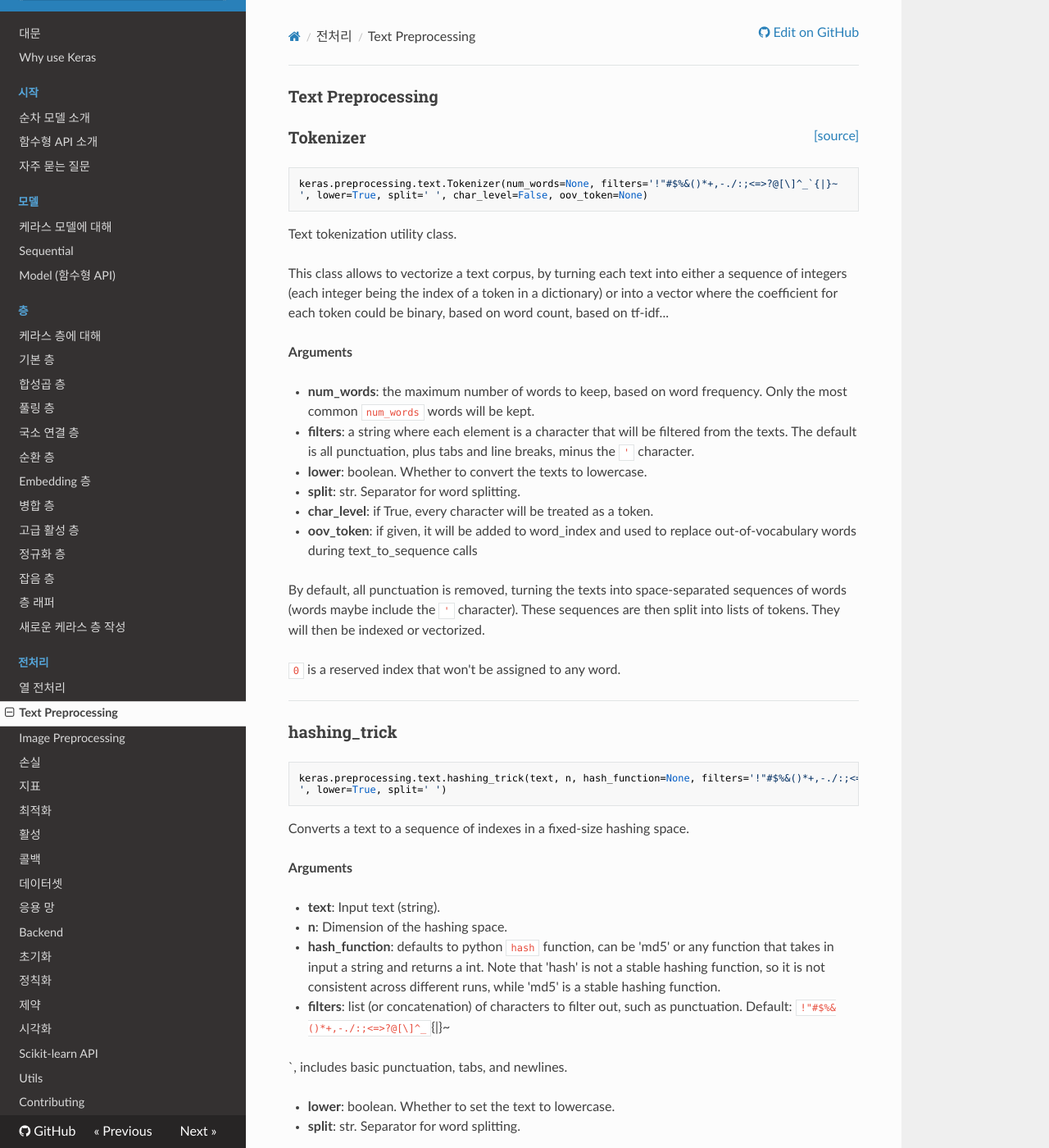
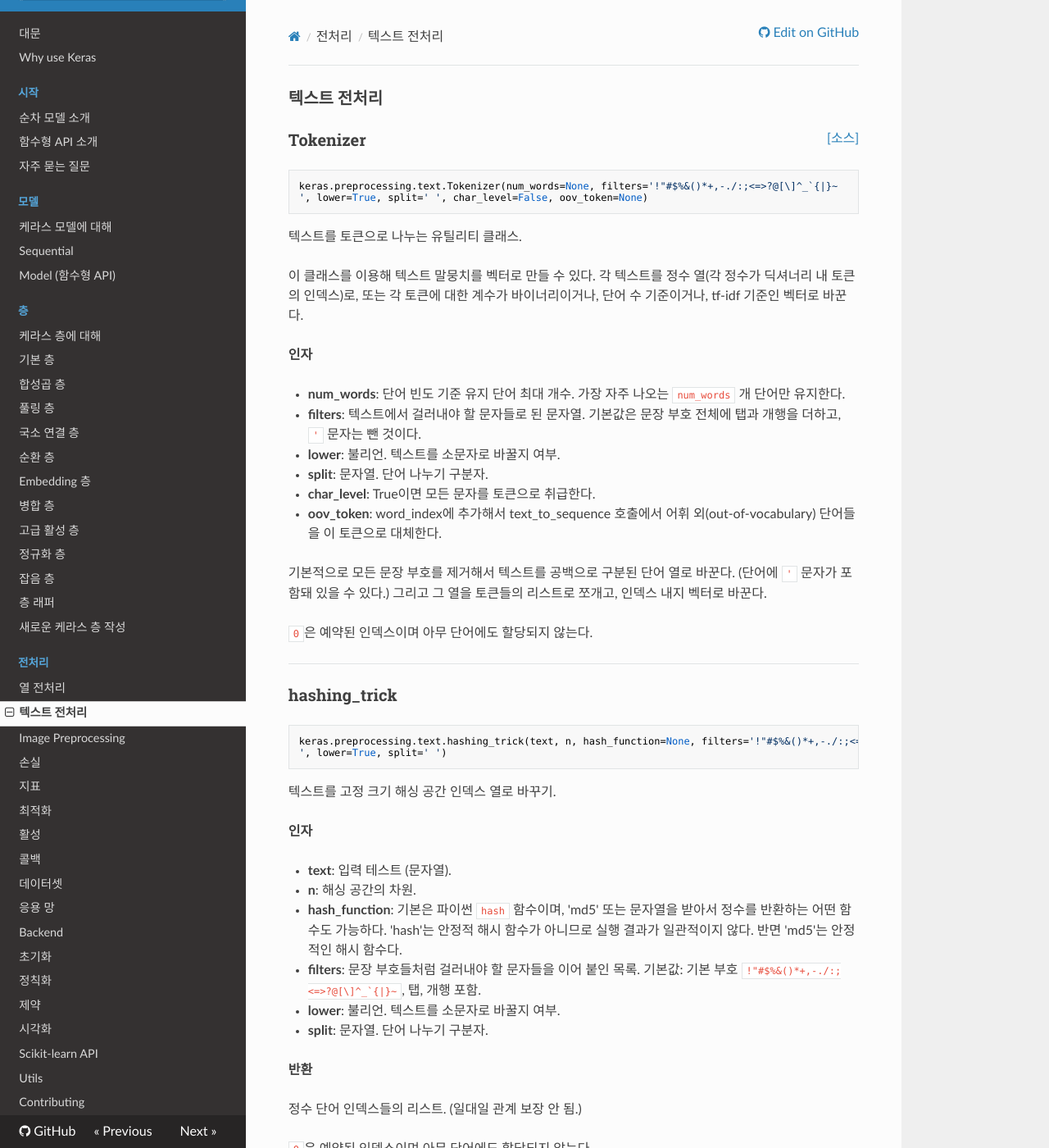
Before and after one commit to wariua/keras-docs-ko, an MkDocs documentation site: the page built from sources/preprocessing/text.md, in a window 1280 px wide and 1400 px high. Shown: the whole window at 82% size. Built offline with MkDocs 1.6.1, drawn with Linux system fonts in a browser that asks for light colours; nearby versions of some CDN libraries; old or Windows-style settings are respelled for this version of MkDocs; some of the changed text lies outside the part shown.

Commit message:
translated preprocessing/text.md

````diff
--- a/mkdocs.yml
+++ b/mkdocs.yml
@@ -36,7 +36,7 @@ pages:
   - 새로운 케라스 층 작성: layers/writing-your-own-keras-layers.md
 - 전처리:
   - 열 전처리: preprocessing/sequence.md
-  - Text Preprocessing: preprocessing/text.md
+  - 텍스트 전처리: preprocessing/text.md
   - Image Preprocessing: preprocessing/image.md
 - 손실: losses.md
 - 지표: metrics.md
--- a/sources/preprocessing/text.md
+++ b/sources/preprocessing/text.md
@@ -1,7 +1,7 @@
 
-### Text Preprocessing
+### 텍스트 전처리
 
-<span style="float:right;">[[source]](https://github.com/keras-team/keras/blob/master/keras/preprocessing/text.py#L137)</span>
+<span style="float:right;">[[소스]](https://github.com/keras-team/keras/blob/master/keras/preprocessing/text.py#L137)</span>
 ### Tokenizer
 
 ```python
@@ -9,33 +9,32 @@ keras.preprocessing.text.Tokenizer(num_words=None, filters='!"#$%&()*+,-./:;<=>?
 ', lower=True, split=' ', char_level=False, oov_token=None)
 ```
 
-Text tokenization utility class.
+텍스트를 토큰으로 나누는 유틸리티 클래스.
 
-This class allows to vectorize a text corpus, by turning each
-text into either a sequence of integers (each integer being the index
-of a token in a dictionary) or into a vector where the coefficient
-for each token could be binary, based on word count, based on tf-idf...
+이 클래스를 이용해 텍스트 말뭉치를 벡터로 만들 수 있다.
+각 텍스트를 정수 열(각 정수가 딕셔너리 내 토큰의 인덱스)로,
+또는 각 토큰에 대한 계수가 바이너리이거나, 단어 수 기준이거나,
+tf-idf 기준인 벡터로 바꾼다.
 
-__Arguments__
+__인자__
 
-- __num_words__: the maximum number of words to keep, based
-    on word frequency. Only the most common `num_words` words will
-    be kept.
-- __filters__: a string where each element is a character that will be
-    filtered from the texts. The default is all punctuation, plus
-    tabs and line breaks, minus the `'` character.
-- __lower__: boolean. Whether to convert the texts to lowercase.
-- __split__: str. Separator for word splitting.
-- __char_level__: if True, every character will be treated as a token.
-- __oov_token__: if given, it will be added to word_index and used to
-    replace out-of-vocabulary words during text_to_sequence calls
+- __num_words__: 단어 빈도 기준 유지 단어 최대 개수.
+    가장 자주 나오는 `num_words` 개 단어만 유지한다.
+- __filters__: 텍스트에서 걸러내야 할 문자들로 된 문자열.
+    기본값은 문장 부호 전체에 탭과 개행을 더하고,
+    `'` 문자는 뺀 것이다.
+- __lower__: 불리언. 텍스트를 소문자로 바꿀지 여부.
+- __split__: 문자열. 단어 나누기 구분자.
+- __char_level__: True이면 모든 문자를 토큰으로 취급한다.
+- __oov_token__: word_index에 추가해서 text_to_sequence 호출에서
+    어휘 외(out-of-vocabulary) 단어들을 이 토큰으로 대체한다.
 
-By default, all punctuation is removed, turning the texts into
-space-separated sequences of words
-(words maybe include the `'` character). These sequences are then
-split into lists of tokens. They will then be indexed or vectorized.
+기본적으로 모든 문장 부호를 제거해서 텍스트를 공백으로 구분된
+단어 열로 바꾼다. (단어에 `'` 문자가 포함돼 있을 수 있다.)
+그리고 그 열을 토큰들의 리스트로 쪼개고,
+인덱스 내지 벡터로 바꾼다.
 
-`0` is a reserved index that won't be assigned to any word.
+`0`은 예약된 인덱스이며 아무 단어에도 할당되지 않는다.
 
 ----
 
@@ -48,38 +47,31 @@ keras.preprocessing.text.hashing_trick(text, n, hash_function=None, filters='!"#
 ```
 
 
-Converts a text to a sequence of indexes in a fixed-size hashing space.
+텍스트를 고정 크기 해싱 공간 인덱스 열로 바꾸기.
 
-__Arguments__
+__인자__
 
-- __text__: Input text (string).
-- __n__: Dimension of the hashing space.
-- __hash_function__: defaults to python `hash` function, can be 'md5' or
-    any function that takes in input a string and returns a int.
-    Note that 'hash' is not a stable hashing function, so
-    it is not consistent across different runs, while 'md5'
-    is a stable hashing function.
-- __filters__: list (or concatenation) of characters to filter out, such as
-    punctuation. Default: `!"#$%&()*+,-./:;<=>?@[\]^_`{|}~
+- __text__: 입력 테스트 (문자열).
+- __n__: 해싱 공간의 차원.
+- __hash_function__: 기본은 파이썬 `hash` 함수이며, 'md5' 또는
+    문자열을 받아서 정수를 반환하는 어떤 함수도 가능하다.
+    'hash'는 안정적 해시 함수가 아니므로 실행 결과가
+    일관적이지 않다. 반면 'md5'는 안정적인 해시 함수다.
+- __filters__: 문장 부호들처럼 걸러내야 할 문자들을 이어 붙인 목록.
+    기본값: 기본 부호 ``!"#$%&()*+,-./:;<=>?@[\]^_`{|}~``, 탭, 개행 포함.
+- __lower__: 불리언. 텍스트를 소문자로 바꿀지 여부.
+- __split__: 문자열. 단어 나누기 구분자.
 
-`,
-    includes basic punctuation, tabs, and newlines.
+__반환__
 
-- __lower__: boolean. Whether to set the text to lowercase.
-- __split__: str. Separator for word splitting.
+정수 단어 인덱스들의 리스트. (일대일 관계 보장 안 됨.)
 
-__Returns__
+`0`은 예약된 인덱스이며 아무 단어에도 할당되지 않는다.
 
-A list of integer word indices (unicity non-guaranteed).
-
-`0` is a reserved index that won't be assigned to any word.
-
-Two or more words may be assigned to the same index, due to possible
-collisions by the hashing function.
-The [probability](
-https://en.wikipedia.org/wiki/Birthday_problem#Probability_table)
-of a collision is in relation to the dimension of the hashing space and
-the number of distinct objects.
+해싱 함수에서 발생 가능한 충돌 때문에 둘 이상의 단어가
+같은 인덱스에 할당될 수 있다.
+충돌 [확률](https://en.wikipedia.org/wiki/Birthday_problem#Probability_table)은
+해싱 공간 차원 및 구별되는 객체 수와 관계 있다.
 
 ----
 
@@ -92,28 +84,24 @@ keras.preprocessing.text.one_hot(text, n, filters='!"#$%&()*+,-./:;<=>?@[\]^_`{|
 ```
 
 
-One-hot encodes a text into a list of word indexes of size n.
+텍스트를 크기 n인 단어 인덱스 리스트로 원핫 인코딩.
 
-This is a wrapper to the `hashing_trick` function using `hash` as the
-hashing function; unicity of word to index mapping non-guaranteed.
+해싱 함수로 `hash`를 사용해 `hashing_trick` 함수를 감싼 것이다.
+단어에서 인덱스로의 매핑에 일대일 관계가 보장되지 않는다.
 
-__Arguments__
+__인자__
 
-- __text__: Input text (string).
-- __n__: int. Size of vocabulary.
-- __filters__: list (or concatenation) of characters to filter out, such as
-    punctuation. Default: `!"#$%&()*+,-./:;<=>?@[\]^_`{|}~
+- __text__: 입력 테스트 (문자열).
+- __n__: 정수. 어휘 크기.
+- __filters__: 문장 부호들처럼 걸러내야 할 문자들을 이어 붙인 목록.
+    기본값: 기본 부호 ``!"#$%&()*+,-./:;<=>?@[\]^_`{|}~``, 탭, 개행 포함.
+- __lower__: 불리언. 텍스트를 소문자로 바꿀지 여부.
+- __split__: 문자열. 단어 나누기 구분자.
 
-`,
-    includes basic punctuation, tabs, and newlines.
+__반환__
 
-- __lower__: boolean. Whether to set the text to lowercase.
-- __split__: str. Separator for word splitting.
-
-__Returns__
-
-List of integers in [1, n]. Each integer encodes a word
-(unicity non-guaranteed).
+[1, n] 범위 정수들의 리스트. 각 정수가 단어를 나타냄.
+(일대일 관계 보장 안 됨.)
 
 ----
 
@@ -126,20 +114,16 @@ keras.preprocessing.text.text_to_word_sequence(text, filters='!"#$%&()*+,-./:;<=
 ```
 
 
-Converts a text to a sequence of words (or tokens).
+텍스트를 단어(토큰) 열로 바꾸기.
 
-__Arguments__
+__인자__
 
-- __text__: Input text (string).
-- __filters__: list (or concatenation) of characters to filter out, such as
-    punctuation. Default: `!"#$%&()*+,-./:;<=>?@[\]^_`{|}~
+- __text__: 입력 테스트 (문자열).
+- __filters__: 문장 부호들처럼 걸러내야 할 문자들을 이어 붙인 목록.
+    기본값: 기본 부호 ``!"#$%&()*+,-./:;<=>?@[\]^_`{|}~``, 탭, 개행 포함.
+- __lower__: 불리언. 입력을 소문자로 바꿀지 여부.
+- __split__: 문자열. 단어 나누기 구분자.
 
-`,
-    includes basic punctuation, tabs, and newlines.
+__반환__
 
-- __lower__: boolean. Whether to convert the input to lowercase.
-- __split__: str. Separator for word splitting.
-
-__Returns__
-
-A list of words (or tokens).
+단어(토큰)들의 리스트.
````
